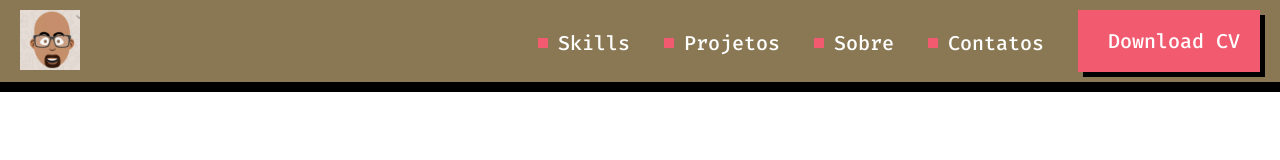
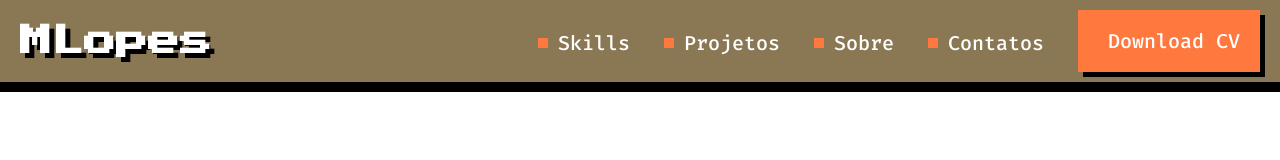
Before and after one commit to MGitLop/mgitlop.github.io, a plain HTML site: page index.html in a window 1280 px wide. Drawn offline with Linux system fonts and the light colour scheme.

Commit message:
nova barra com nome no lugar do logo e nova cor

```diff
--- a/CSS/index.css
+++ b/CSS/index.css
@@ -1,10 +1,17 @@
 header {
+    align-items: center;
     display:  flex;
     justify-content: space-between;
     background-color: #897853;
     border: 10px;
     border-bottom:  10px solid #000;
     padding: 10px 20px;
+}
+
+h1 {
+    font-family:'Press Start 2P', sans-serif;
+    color: #FFF;
+    text-shadow: 5px 5px 0px black;
 }
 
 nav {
@@ -24,7 +31,7 @@ a {
 
 a::before{
     content: "";
-    background-color: #F25A70;
+    background-color: #ff793f;
     width: 10px;
     height: 10px;
     margin-right: 10px;
@@ -33,7 +40,7 @@ a::before{
 
 #button {
     display: inline-block;
-    background-color: #F25A70;
+    background-color: #ff793f;
     padding: 18px 20px ;
     box-shadow: 5px 5px 0 black;
     margin-right: 0px;
--- a/CSS/reset.css
+++ b/CSS/reset.css
@@ -1,3 +1,3 @@
-body {
+body, h1, h2, h3 {
     margin: 0;
 }
--- a/index.html
+++ b/index.html
@@ -5,13 +5,14 @@
     <title></title>
     <link rel="preconnect" href="https://fonts.googleapis.com">
     <link rel="preconnect" href="https://fonts.gstatic.com" crossorigin>
-    <link href="https://fonts.googleapis.com/css2?family=Fira+Code:wght@500&display=swap" rel="stylesheet">
+    <link href="https://fonts.googleapis.com/css2?family=Fira+Code:wght@300;500&family=Press+Start+2P&display=swap" rel="stylesheet">
+
     <link rel="stylesheet" href="CSS/reset.css">
     <link rel="stylesheet" href="CSS/index.css">
 </head>
 <body>
     <header>
-        <img src="assets/img/avatar.png" alt="Avatar do Marcos L" height="60" width="60">
+        <h1>MLopes</h1>
         <nav>
             <a href="" lang="en">Skills</a>
             <a href="">Projetos</a>
```
